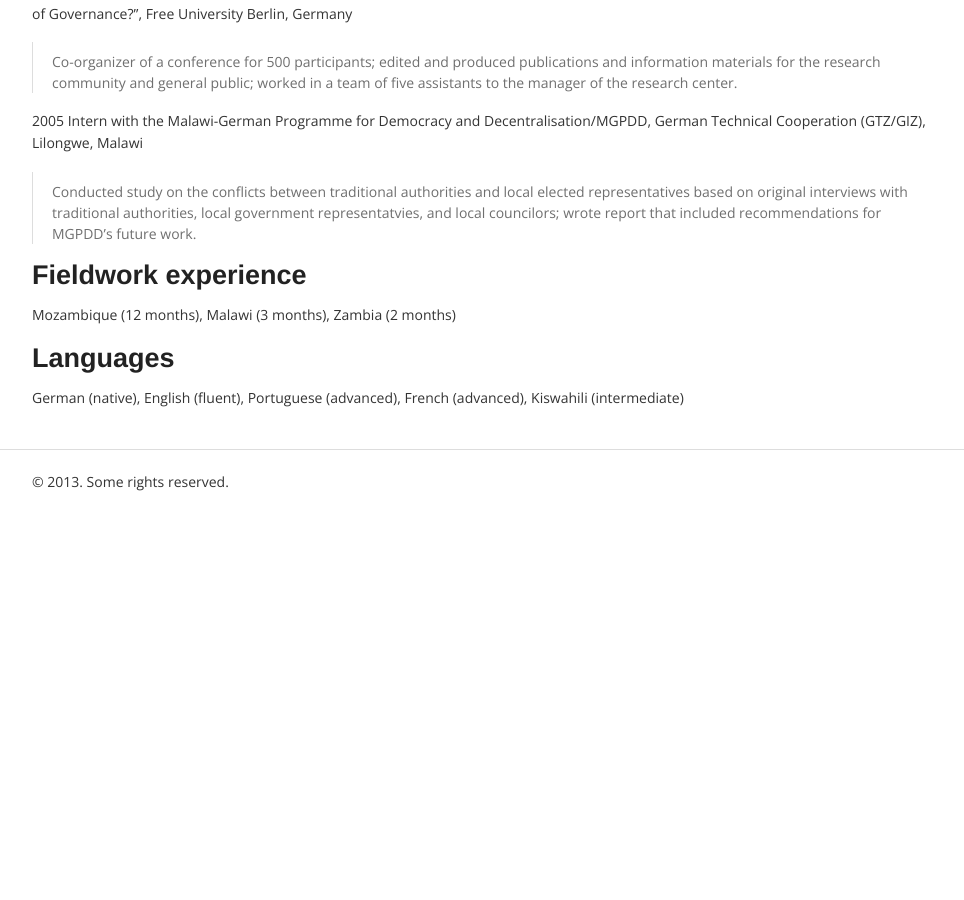
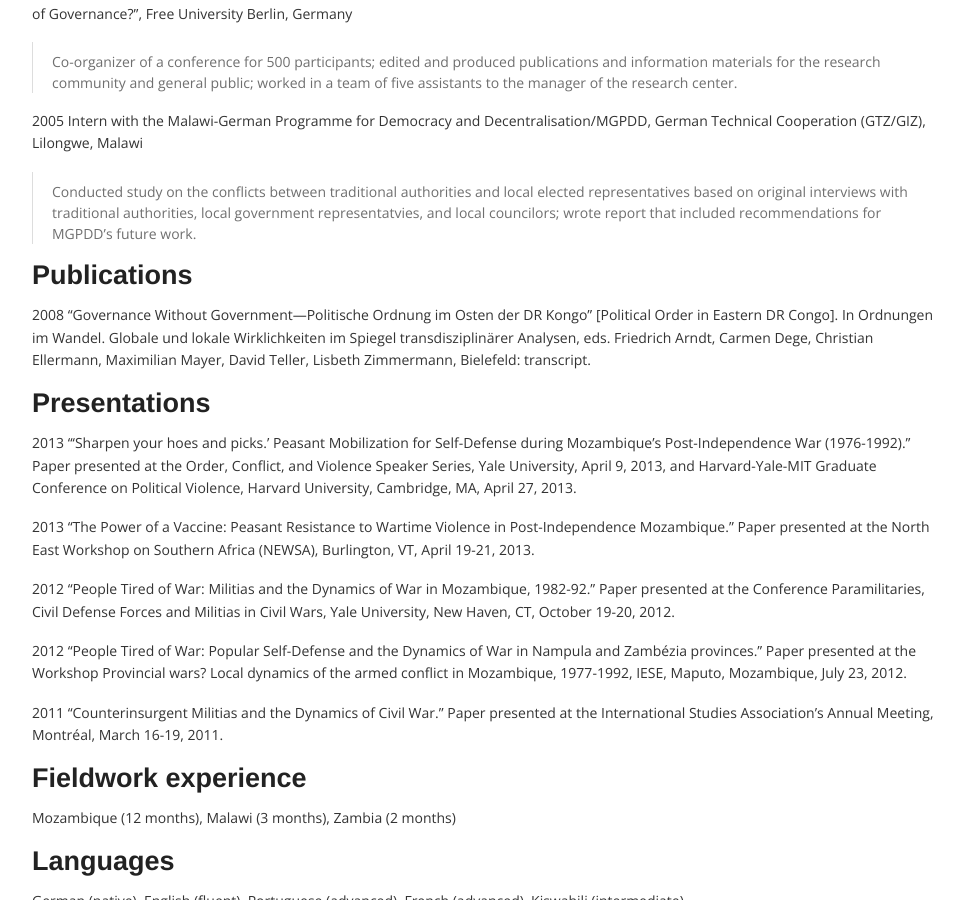
Before and after one commit to corinnajentzsch/corinnajentzsch.github.io, a Jekyll site: the page built from cv.md, in a window 1280 px wide and 900 px high, scrolled down 1363 px. Shown: the whole window, without its empty margins (153-1117 px from the left). Built offline with Jekyll 4.4.1, drawn with Linux system fonts in a browser that asks for light colours; nearby versions of some CDN libraries; library files that are not in the unit come from our copies; before the commit the page ends 1873 px from its top, so only the background shows below that.

Commit message:
Updated cv.md

```diff
--- a/cv.md
+++ b/cv.md
@@ -61,6 +61,27 @@ Assistant at Research Center 700 of the German Research Foundation “Governance
 Intern with the Malawi-German Programme for Democracy and Decentralisation/MGPDD, German Technical Cooperation (GTZ/GIZ), Lilongwe, Malawi
 > Conducted study on the conflicts between traditional authorities and local elected representatives based on original interviews with traditional authorities, local government representatvies, and local councilors; wrote report that included recommendations for MGPDD’s future work.
 
+### Publications
+2008
+“Governance Without Government—Politische Ordnung im Osten der DR Kongo” [Political Order in Eastern DR Congo]. In Ordnungen im Wandel. Globale und lokale Wirklichkeiten im Spiegel transdisziplinärer Analysen, eds. Friedrich Arndt, Carmen Dege, Christian Ellermann, Maximilian Mayer, David Teller, Lisbeth Zimmermann, Bielefeld: transcript.
+
+### Presentations
+
+2013
+“‘Sharpen your hoes and picks.’ Peasant Mobilization for Self-Defense during Mozambique’s Post-Independence War (1976-1992).” Paper presented at the Order, Conflict, and Violence Speaker Series, Yale University, April 9, 2013, and Harvard-Yale-MIT Graduate Conference on Political Violence, Harvard University, Cambridge, MA, April 27, 2013.
+
+2013
+“The Power of a Vaccine: Peasant Resistance to Wartime Violence in Post-Independence Mozambique.” Paper presented at the North East Workshop on Southern Africa (NEWSA), Burlington, VT, April 19-21, 2013.
+
+2012
+“People Tired of War: Militias and the Dynamics of War in Mozambique, 1982-92.” Paper presented at the Conference Paramilitaries, Civil Defense Forces and Militias in Civil Wars, Yale University, New Haven, CT, October 19-20, 2012.
+
+2012
+“People Tired of War: Popular Self-Defense and the Dynamics of War in Nampula and Zambézia provinces.” Paper presented at the Workshop Provincial wars? Local dynamics of the armed conflict in Mozambique, 1977-1992, IESE, Maputo, Mozambique, July 23, 2012.
+
+2011
+“Counterinsurgent Militias and the Dynamics of Civil War.” Paper presented at the International Studies Association’s Annual Meeting, Montréal, March 16-19, 2011.
+
 ### Fieldwork experience
 
 Mozambique (12 months), Malawi (3 months), Zambia (2 months)
```
